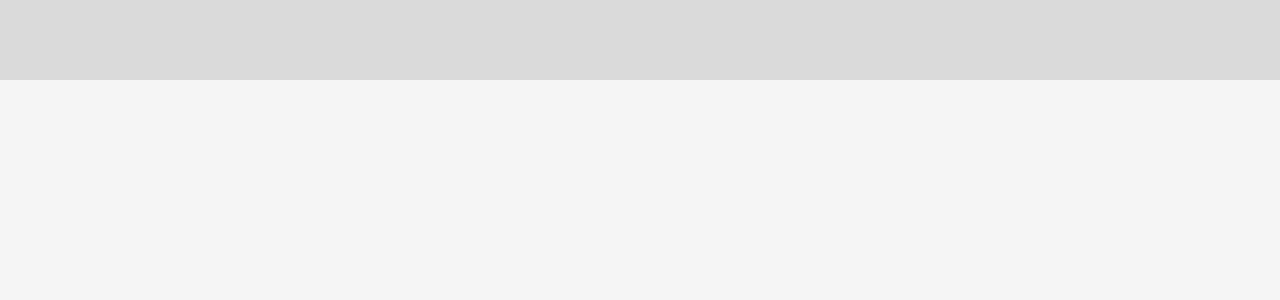
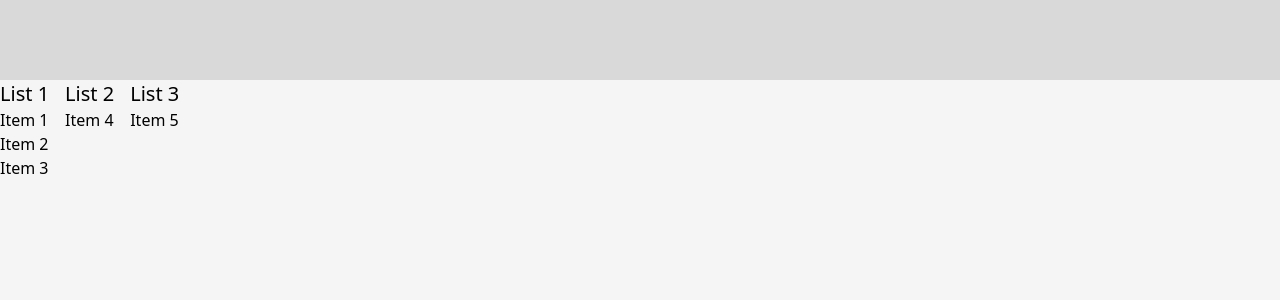
Before and after one commit to brendan-jarvis/shopping-list, a Next.js app: page / in a window 1280 px wide. Shown: the top 300 px of the page. Built offline with nearby package versions, Linux system fonts and the light colour scheme.

Commit message:
Display list name

```diff
--- a/src/pages/index.tsx
+++ b/src/pages/index.tsx
@@ -15,7 +15,7 @@ type Item = {
 }
 
 type CardProps = {
-  list: Item[]
+  list: List
 }
 
 const data: List[] = [
@@ -62,10 +62,10 @@ const data: List[] = [
 const Card = ({ list }: CardProps) => {
   return (
     <div className="card">
-      <h2 className="card-title text-xl">A list</h2>
+      <h2 className="card-title text-xl">{list.name}</h2>
       <ul>
-        {data.map((item) => (
-          <li key={item.id}>{item.name}</li>
+        {list.items.map((item) => (
+          <li key={item.id}>{item.content}</li>
         ))}
       </ul>
     </div>
@@ -76,7 +76,11 @@ const Home = () => {
   return (
     <>
       <Nav />
-      <div className="flex gap-4"></div>
+      <div className="flex gap-4">
+        {data.map((list) => (
+          <Card key={list.id} list={list} />
+        ))}
+      </div>
     </>
   )
 }
```
